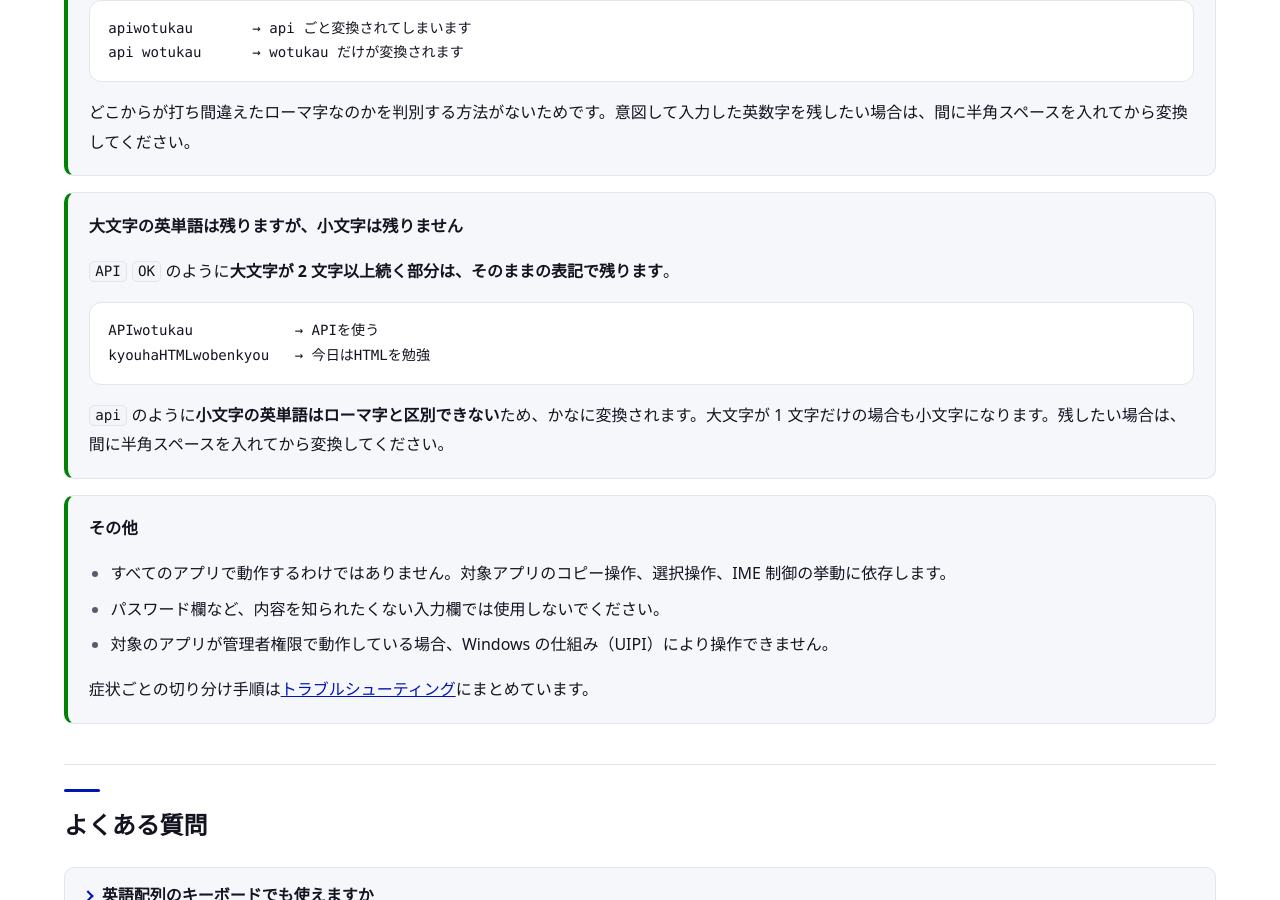
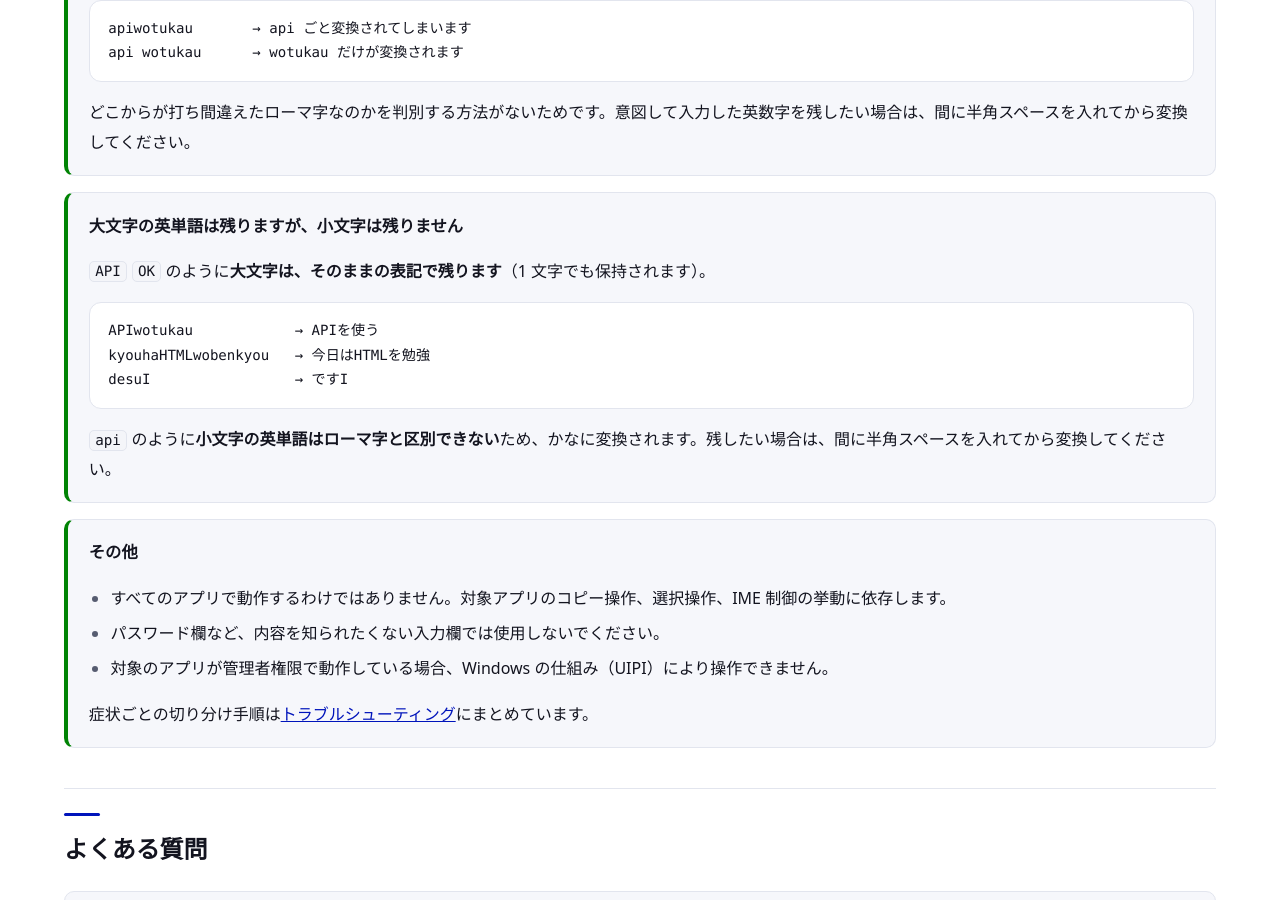
Before and after one commit to moappsupport/ro-maji_IME_Rescue, a Jekyll site: the page built from index.md, in a window 1280 px wide and 900 px high, scrolled down 3198 px. Built offline with Jekyll 4.4.1, drawn with Linux system fonts in a browser that asks for light colours.

Commit message:
サイトの記述を v1.1.0 の大文字保持仕様に合わせる
制限事項カードとFAQ（本文・JSON-LD）から「大文字が1文字だけの
場合は小文字になる」という、v1.1.0では成立しない記述を削除。
app_version を 1.1.0 に更新。

サイトの公開（git subtree push）は、これまでの運用どおり Store で
v1.1.0 が公開されてから行う。docs/index.md の updated フィールドは
実際の公開時に日付を入れ直すこと。

````diff
--- a/_config.yml
+++ b/_config.yml
@@ -12,7 +12,7 @@ baseurl: "/ro-maji_IME_Rescue"
 # publisher は msix/AppxManifest.xml の PublisherDisplayName と一致させる
 # （構造化データの発行元と Store のリスティングを結び付けるため）。
 store_url: "https://apps.microsoft.com/detail/9ND04SG0293F"
-app_version: "1.0.3"
+app_version: "1.1.0"
 publisher: "moapp"
 email: "moappsupport@gmail.com"
 og_image: "/assets/img/og.png"
--- a/index.md
+++ b/index.md
@@ -133,14 +133,15 @@ api wotukau      → wotukau だけが変換されます
 
 ### 大文字の英単語は残りますが、小文字は残りません
 
-`API` `OK` のように**大文字が 2 文字以上続く部分は、そのままの表記で残ります**。
+`API` `OK` のように**大文字は、そのままの表記で残ります**（1 文字でも保持されます）。
 
 ```
 APIwotukau            → APIを使う
 kyouhaHTMLwobenkyou   → 今日はHTMLを勉強
+desuI                 → ですI
 ```
 
-`api` のように**小文字の英単語はローマ字と区別できない**ため、かなに変換されます。大文字が 1 文字だけの場合も小文字になります。残したい場合は、間に半角スペースを入れてから変換してください。
+`api` のように**小文字の英単語はローマ字と区別できない**ため、かなに変換されます。残したい場合は、間に半角スペースを入れてから変換してください。
 
 </div>
 <div class="limit-item" markdown="1">
@@ -177,7 +178,7 @@ kyouhaHTMLwobenkyou   → 今日はHTMLを勉強
   </details>
   <details>
     <summary>API や HTML のような英単語も変換されてしまいますか</summary>
-    <p>大文字が 2 文字以上続く部分は、そのままの表記で残ります。<code>api</code> のような小文字の英単語はローマ字と区別できないため、かなに変換されます。残したい場合は、間に半角スペースを入れてから変換してください。</p>
+    <p>大文字はそのままの表記で残ります（1 文字でも保持されます）。<code>api</code> のような小文字の英単語はローマ字と区別できないため、かなに変換されます。残したい場合は、間に半角スペースを入れてから変換してください。</p>
   </details>
   <details>
     <summary>Enter で改行した前の行も変換できますか</summary>
@@ -228,7 +229,7 @@ kyouhaHTMLwobenkyou   → 今日はHTMLを勉強
       "name": "API や HTML のような英単語も変換されてしまいますか",
       "acceptedAnswer": {
         "@type": "Answer",
-        "text": "大文字が 2 文字以上続く部分は、そのままの表記で残ります。api のような小文字の英単語はローマ字と区別できないため、かなに変換されます。残したい場合は、間に半角スペースを入れてから変換してください。"
+        "text": "大文字はそのままの表記で残ります（1 文字でも保持されます）。api のような小文字の英単語はローマ字と区別できないため、かなに変換されます。残したい場合は、間に半角スペースを入れてから変換してください。"
       }
     },
     {
````
